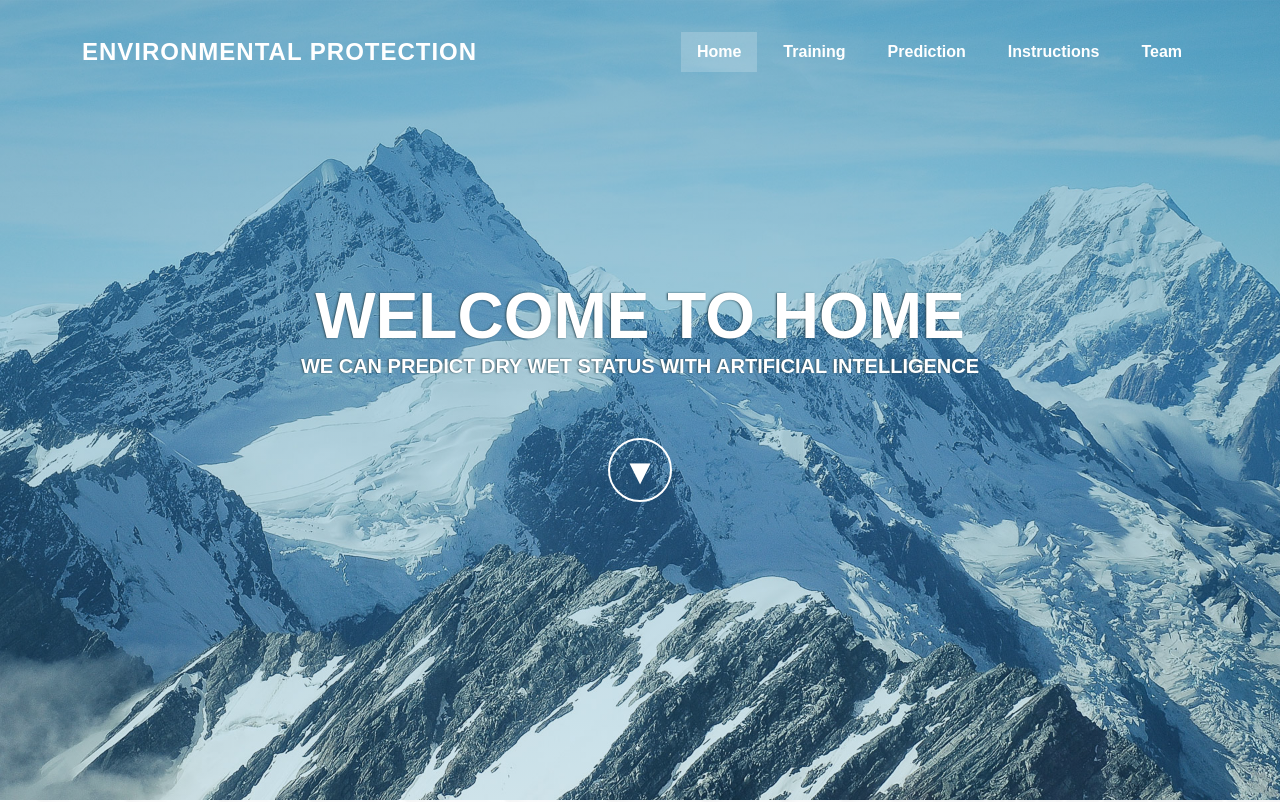
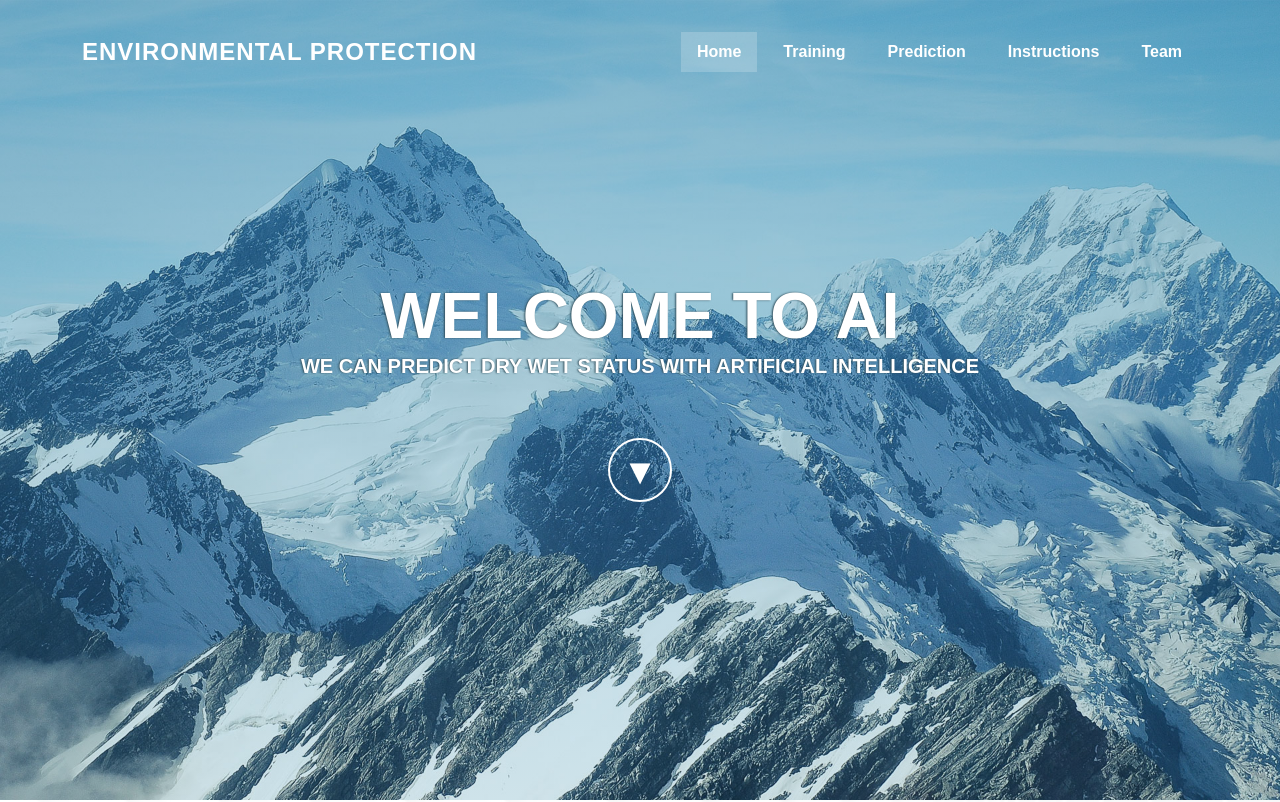
Before and after one commit to eranujgoyal59/Hackathon, a website built with Vite: page index.html in a window 1280 px wide. Shown: the top 802 px of the page. Built offline with nearby package versions, Linux system fonts and the light colour scheme; a script that the page names is missing; files whose address does not match are found by name.

Commit message:
Update index.html
updated

```diff
--- a/index.html
+++ b/index.html
@@ -37,7 +37,7 @@
 
     <section id="home">
       <div class="home-container" data-aos="fade-up">
-        <h1>Welcome to Home</h1>
+        <h1>Welcome to AI</h1>
         <h2>We can predict dry wet status with artificial intelligence</h2>
         <a href="#training" class="btn-get-started scrollto"><i class="bx bx-chevrons-down"></i></a>
       </div>
```
